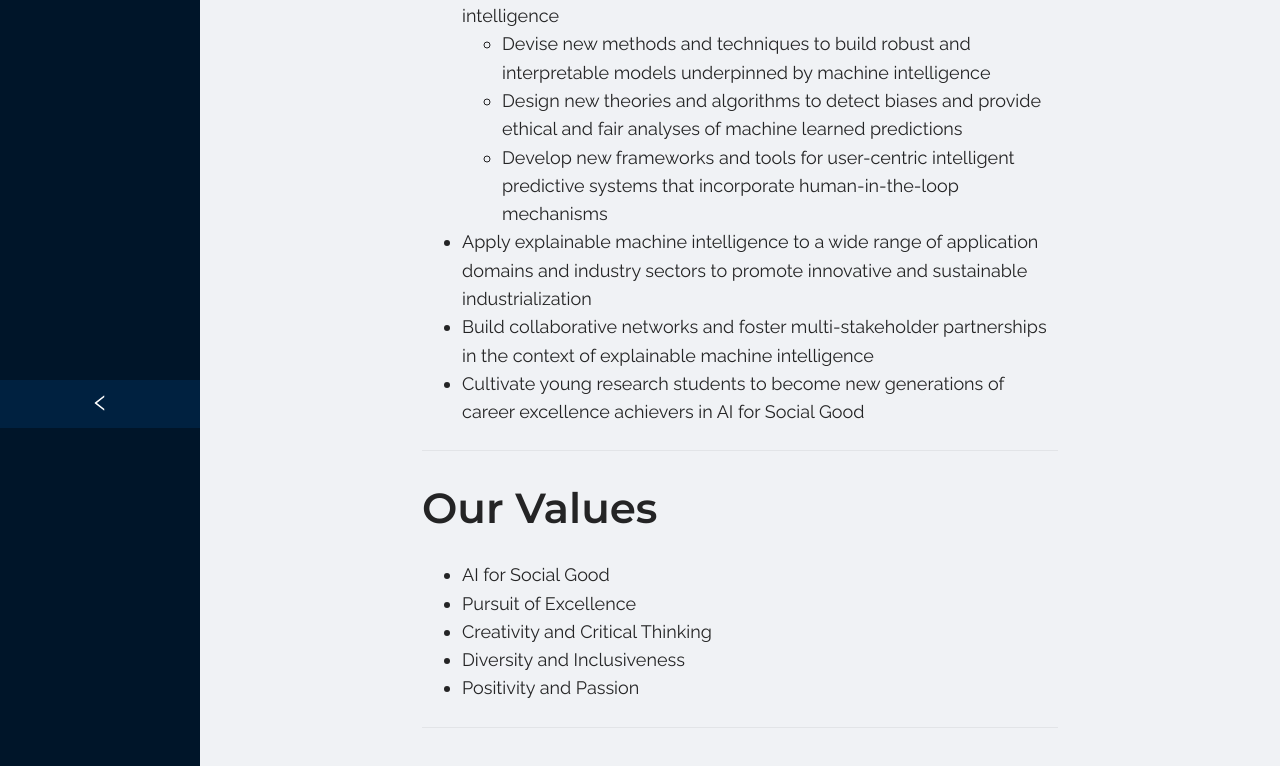
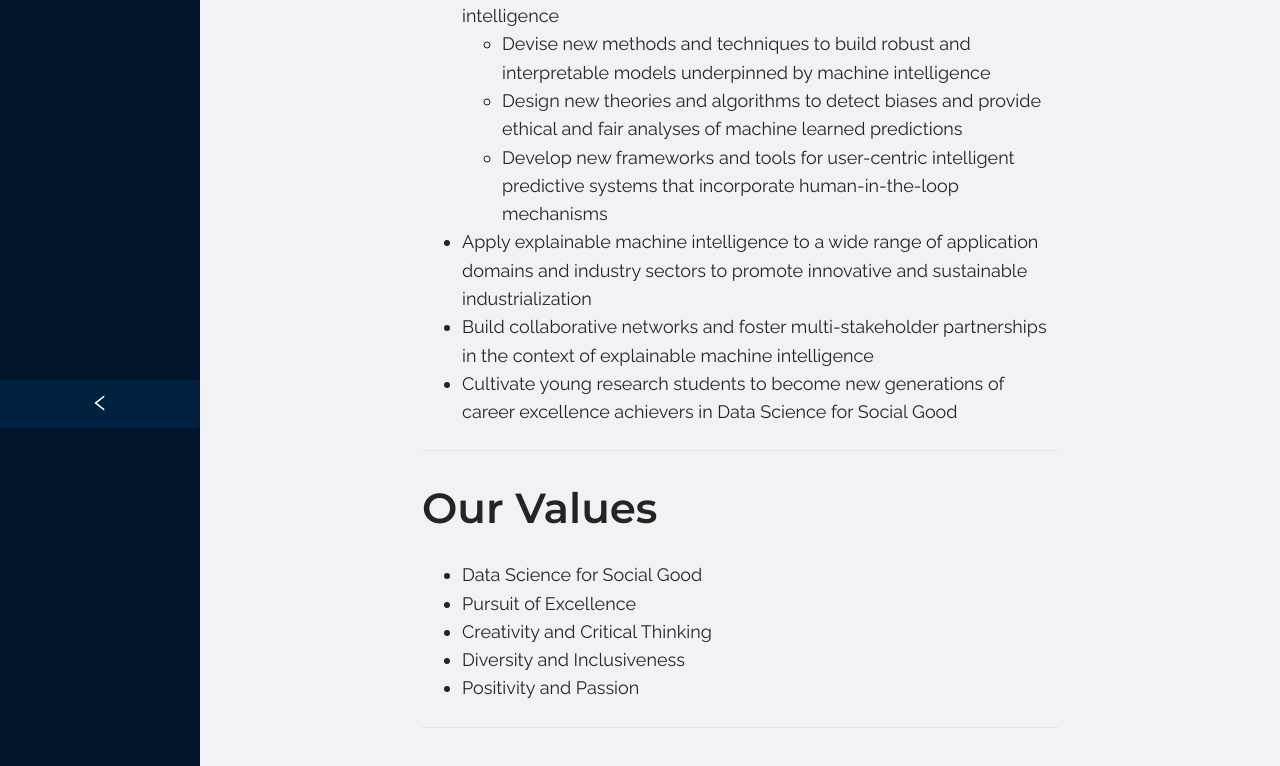
Before and after one commit to XAMI-LAB/xami, a React (Create React App) app: page /our-mission in a window 1280 px wide. Shown: the part 372-1138 px from the top of the page. Built offline with nearby package versions, Linux system fonts and the light colour scheme; no server answers; some icons are missing.

Commit message:
Update OurMissionPage.tsx

```diff
--- a/src/pages/OurMissionPage.tsx
+++ b/src/pages/OurMissionPage.tsx
@@ -36,7 +36,7 @@ export default function OurMissionPage() {
                             </ul>
                         <li>Apply explainable machine intelligence to a wide range of application domains and industry sectors to promote innovative and sustainable industrialization</li>
                         <li>Build collaborative networks and foster multi-stakeholder partnerships in the context of explainable machine intelligence</li>
-                        <li>Cultivate young research students to become new generations of career excellence achievers in AI for Social Good</li>
+                        <li>Cultivate young research students to become new generations of career excellence achievers in Data Science for Social Good</li>
                     </ul>
                 </div>
             </div>
@@ -50,7 +50,7 @@ export default function OurMissionPage() {
                 <div className="paragraph">
                 <ul>
                     <li>
-                        AI for Social Good
+                        Data Science for Social Good
                     </li>
 
                     <li>
```
